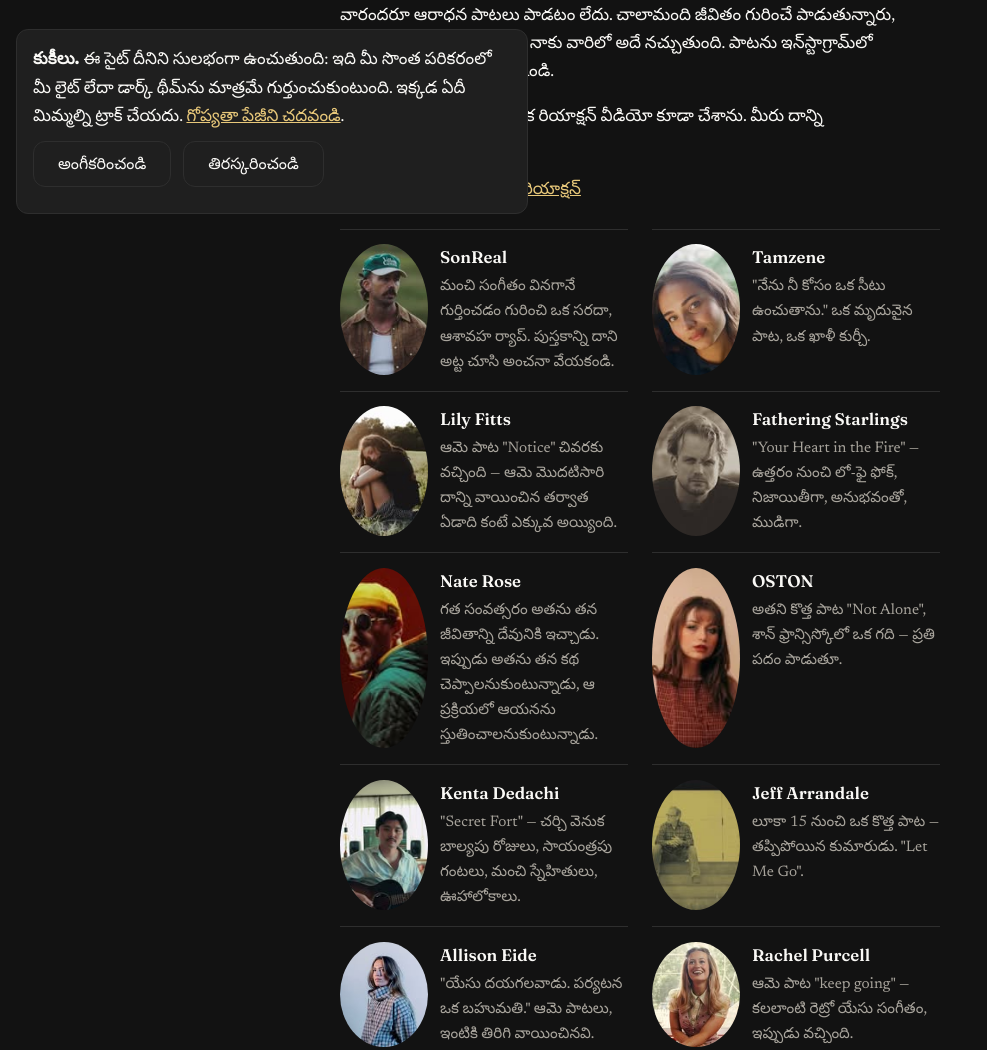
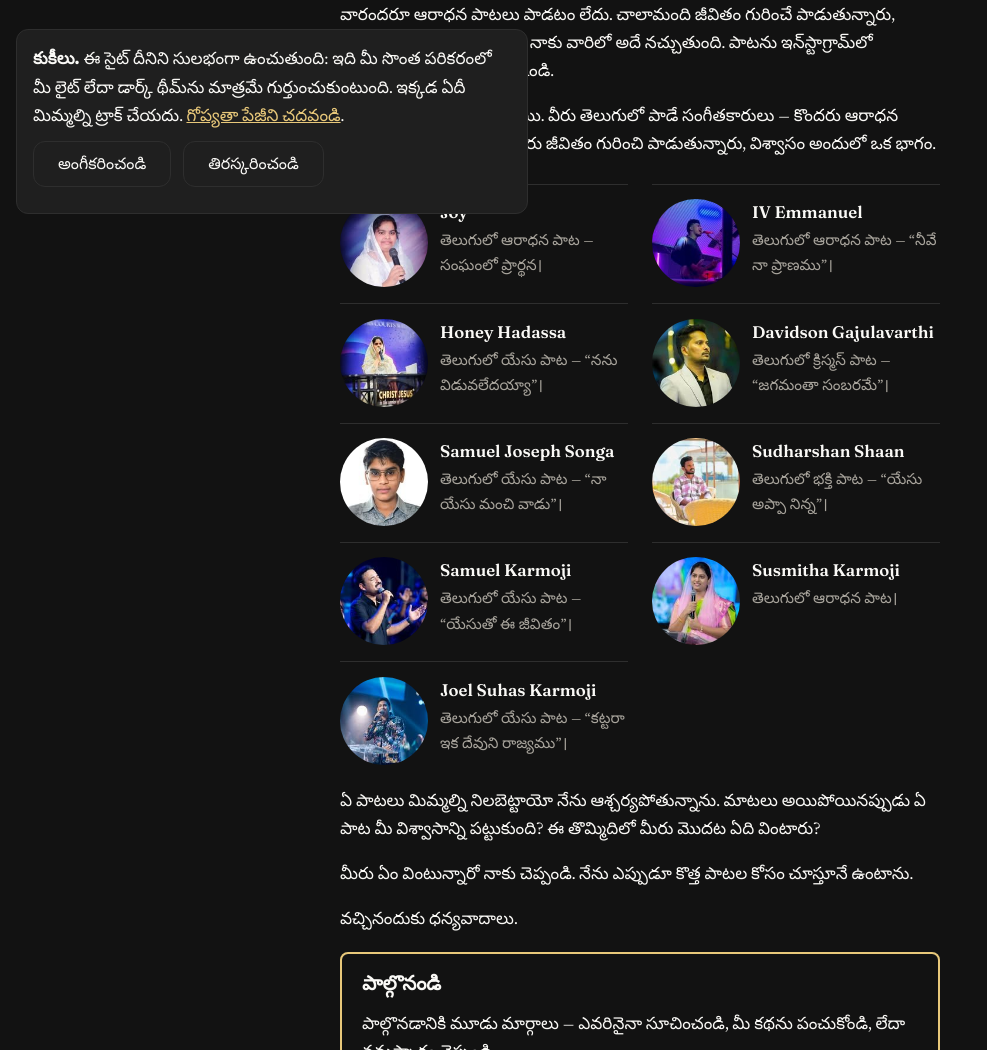
Before and after one commit to streamjonathan/jonathanmccallum-te, an Eleventy site: page content/posts/2026-11-23-music-and-faith.md in a window 1280 px wide. Shown: the part 570-1620 px from the top of the page, without its empty margins (0-987 px from the left). Built offline with nearby package versions, Linux system fonts and the light colour scheme; Eleventy itself is replaced by a stand-in of ours; files that its build step writes are made by us from their sources.

Commit message:
Music and Faith: Telugu musicians replace English artists [te]

```diff
--- a/content/posts/2026-11-23-music-and-faith.md
+++ b/content/posts/2026-11-23-music-and-faith.md
@@ -3,7 +3,7 @@ title: "సంగీతం మరియు విశ్వాసం"
 date: 2026-11-23
 slug: music-and-faith
 draft: false
-shareImage: /images/music-faith/sonreal.jpg
+shareImage: /images/music-faith/joys_joys27.jpg
 ---
 
 నేను ఇన్‌స్టాగ్రామ్‌లో సంగీతకారులను వినడంలో చాలా సమయం గడుపుతాను. ఇటీవల నేను వింటున్న కొందరు వీరు.
@@ -14,74 +14,57 @@ shareImage: /images/music-faith/sonreal.jpg
 
 వారందరూ ఆరాధన పాటలు పాడటం లేదు. చాలామంది జీవితం గురించే పాడుతున్నారు, విశ్వాసం అందులో ఒక భాగం. నాకు వారిలో అదే నచ్చుతుంది. పాటను ఇన్‌స్టాగ్రామ్‌లో చూడటానికి ఒక కార్డును నొక్కండి.
 
-SonReal కొత్త పాటకు నేను ఒక రియాక్షన్ వీడియో కూడా చేశాను. మీరు దాన్ని ఇక్కడ చూడవచ్చు:
-
-[SonReal కొత్త వీడియోకు నా రియాక్షన్](https://www.youtube.com/shorts/wePjZMr6beE)
+ఈ పాటలు తెలుగులో ఉన్నాయి. వీరు తెలుగులో పాడే సంగీతకారులు — కొందరు ఆరాధన పాటలు పాడుతున్నారు, కొందరు జీవితం గురించి పాడుతున్నారు, విశ్వాసం అందులో ఒక భాగం.
 
 <div class="ig-grid">
-<a class="ig-card" href="https://www.instagram.com/reel/DgBgmKwB84s/" target="_blank" rel="noopener">
-<img class="ig-card__img" src="/images/music-faith/sonreal.jpg" alt="SonReal" loading="lazy" width="150" height="150">
-<span class="ig-card__text"><span class="ig-card__name">SonReal</span>
-<span class="ig-card__note">మంచి సంగీతం వినగానే గుర్తించడం గురించి ఒక సరదా, ఆశావహ ర్యాప్. పుస్తకాన్ని దాని అట్ట చూసి అంచనా వేయకండి.</span></span>
+<a class="ig-card" href="https://www.instagram.com/reel/DTspOSqk8nw/" target="_blank" rel="noopener">
+<img class="ig-card__img" src="/images/music-faith/joys_joys27.jpg" alt="Joy" loading="lazy" width="150" height="150">
+<span class="ig-card__text"><span class="ig-card__name">Joy</span>
+<span class="ig-card__note">తెలుగులో ఆరాధన పాట — సంఘంలో ప్రార్థన।</span></span>
 </a>
-<a class="ig-card" href="https://www.instagram.com/reel/DgDnpYFAUjr/" target="_blank" rel="noopener">
-<img class="ig-card__img" src="/images/music-faith/tamzene.jpg" alt="Tamzene" loading="lazy" width="150" height="150">
-<span class="ig-card__text"><span class="ig-card__name">Tamzene</span>
-<span class="ig-card__note">"నేను నీ కోసం ఒక సీటు ఉంచుతాను." ఒక మృదువైన పాట, ఒక ఖాళీ కుర్చీ.</span></span>
+<a class="ig-card" href="https://www.instagram.com/reel/DMVCP4_CrQ2/" target="_blank" rel="noopener">
+<img class="ig-card__img" src="/images/music-faith/iv_emmanuel.jpg" alt="IV Emmanuel" loading="lazy" width="150" height="150">
+<span class="ig-card__text"><span class="ig-card__name">IV Emmanuel</span>
+<span class="ig-card__note">తెలుగులో ఆరాధన పాట — “నీవే నా ప్రాణము”।</span></span>
 </a>
-<a class="ig-card" href="https://www.instagram.com/reel/Df5X6L3K-3W/" target="_blank" rel="noopener">
-<img class="ig-card__img" src="/images/music-faith/lilyfittsmusic.jpg" alt="Lily Fitts" loading="lazy" width="150" height="150">
-<span class="ig-card__text"><span class="ig-card__name">Lily Fitts</span>
-<span class="ig-card__note">ఆమె పాట "Notice" చివరకు వచ్చింది — ఆమె మొదటిసారి దాన్ని వాయించిన తర్వాత ఏడాది కంటే ఎక్కువ అయ్యింది.</span></span>
+<a class="ig-card" href="https://www.instagram.com/reel/DfHo6fIxmnZ/" target="_blank" rel="noopener">
+<img class="ig-card__img" src="/images/music-faith/honeyhadassa.jpg" alt="Honey Hadassa" loading="lazy" width="150" height="150">
+<span class="ig-card__text"><span class="ig-card__name">Honey Hadassa</span>
+<span class="ig-card__note">తెలుగులో యేసు పాట — “నను విడువలేదయ్యా”।</span></span>
 </a>
-<a class="ig-card" href="https://www.instagram.com/reel/DgE-ybeI6ko/" target="_blank" rel="noopener">
-<img class="ig-card__img" src="/images/music-faith/fatheringstarlings.jpg" alt="Fathering Starlings" loading="lazy" width="150" height="150">
-<span class="ig-card__text"><span class="ig-card__name">Fathering Starlings</span>
-<span class="ig-card__note">"Your Heart in the Fire" — ఉత్తరం నుంచి లో-ఫై ఫోక్, నిజాయితీగా, అనుభవంతో, ముడిగా.</span></span>
+<a class="ig-card" href="https://www.instagram.com/reel/DSbqd_HD6zk/" target="_blank" rel="noopener">
+<img class="ig-card__img" src="/images/music-faith/davidson_gajulavarthi.jpg" alt="Davidson Gajulavarthi" loading="lazy" width="150" height="150">
+<span class="ig-card__text"><span class="ig-card__name">Davidson Gajulavarthi</span>
+<span class="ig-card__note">తెలుగులో క్రిస్మస్ పాట — “జగమంతా సంబరమే”।</span></span>
 </a>
-<a class="ig-card" href="https://www.instagram.com/reel/DfkSMZhpium/" target="_blank" rel="noopener">
-<img class="ig-card__img" src="/images/music-faith/naterosemusic.jpg" alt="Nate Rose" loading="lazy" width="150" height="150">
-<span class="ig-card__text"><span class="ig-card__name">Nate Rose</span>
-<span class="ig-card__note">గత సంవత్సరం అతను తన జీవితాన్ని దేవునికి ఇచ్చాడు. ఇప్పుడు అతను తన కథ చెప్పాలనుకుంటున్నాడు, ఆ ప్రక్రియలో ఆయనను స్తుతించాలనుకుంటున్నాడు.</span></span>
+<a class="ig-card" href="https://www.instagram.com/reel/DS7POFjAZKA/" target="_blank" rel="noopener">
+<img class="ig-card__img" src="/images/music-faith/samueljoseph_songa.jpg" alt="Samuel Joseph Songa" loading="lazy" width="150" height="150">
+<span class="ig-card__text"><span class="ig-card__name">Samuel Joseph Songa</span>
+<span class="ig-card__note">తెలుగులో యేసు పాట — “నా యేసు మంచి వాడు”।</span></span>
 </a>
-<a class="ig-card" href="https://www.instagram.com/p/DgBMyeNkkyO/" target="_blank" rel="noopener">
-<img class="ig-card__img" src="/images/music-faith/ostonmusic.jpg" alt="OSTON" loading="lazy" width="150" height="150">
-<span class="ig-card__text"><span class="ig-card__name">OSTON</span>
-<span class="ig-card__note">అతని కొత్త పాట "Not Alone", శాన్ ఫ్రాన్సిస్కోలో ఒక గది — ప్రతి పదం పాడుతూ.</span></span>
+<a class="ig-card" href="https://www.instagram.com/reel/DE7UAOpyAaX/" target="_blank" rel="noopener">
+<img class="ig-card__img" src="/images/music-faith/sudharshan_shaan.jpg" alt="Sudharshan Shaan" loading="lazy" width="150" height="150">
+<span class="ig-card__text"><span class="ig-card__name">Sudharshan Shaan</span>
+<span class="ig-card__note">తెలుగులో భక్తి పాట — “యేసు అప్పా నిన్న”।</span></span>
 </a>
-<a class="ig-card" href="https://www.instagram.com/reel/Df1qtokoyBh/" target="_blank" rel="noopener">
-<img class="ig-card__img" src="/images/music-faith/kenta_dedachi.jpg" alt="Kenta Dedachi" loading="lazy" width="150" height="150">
-<span class="ig-card__text"><span class="ig-card__name">Kenta Dedachi</span>
-<span class="ig-card__note">"Secret Fort" — చర్చి వెనుక బాల్యపు రోజులు, సాయంత్రపు గంటలు, మంచి స్నేహితులు, ఊహాలోకాలు.</span></span>
+<a class="ig-card" href="https://www.instagram.com/reel/DblA7s4v8D0/" target="_blank" rel="noopener">
+<img class="ig-card__img" src="/images/music-faith/samuelkarmoji.jpg" alt="Samuel Karmoji" loading="lazy" width="150" height="150">
+<span class="ig-card__text"><span class="ig-card__name">Samuel Karmoji</span>
+<span class="ig-card__note">తెలుగులో యేసు పాట — “యేసుతో ఈ జీవితం”।</span></span>
 </a>
-<a class="ig-card" href="https://www.instagram.com/reel/DfCRnSiPXa5/" target="_blank" rel="noopener">
-<img class="ig-card__img" src="/images/music-faith/jeffarrandale.jpg" alt="Jeff Arrandale" loading="lazy" width="150" height="150">
-<span class="ig-card__text"><span class="ig-card__name">Jeff Arrandale</span>
-<span class="ig-card__note">లూకా 15 నుంచి ఒక కొత్త పాట — తప్పిపోయిన కుమారుడు. "Let Me Go".</span></span>
+<a class="ig-card" href="https://www.instagram.com/reel/DgG30SCSm7e/" target="_blank" rel="noopener">
+<img class="ig-card__img" src="/images/music-faith/susmithakarmoji.jpg" alt="Susmitha Karmoji" loading="lazy" width="150" height="150">
+<span class="ig-card__text"><span class="ig-card__name">Susmitha Karmoji</span>
+<span class="ig-card__note">తెలుగులో ఆరాధన పాట।</span></span>
 </a>
-<a class="ig-card" href="https://www.instagram.com/reel/Df71X0lzZsN/" target="_blank" rel="noopener">
-<img class="ig-card__img" src="/images/music-faith/allison_eide.jpg" alt="Allison Eide" loading="lazy" width="150" height="150">
-<span class="ig-card__text"><span class="ig-card__name">Allison Eide</span>
-<span class="ig-card__note">"యేసు దయగలవాడు. పర్యటన ఒక బహుమతి." ఆమె పాటలు, ఇంటికి తిరిగి వాయించినవి.</span></span>
-</a>
-<a class="ig-card" href="https://www.instagram.com/reel/DgD31mXBDcn/" target="_blank" rel="noopener">
-<img class="ig-card__img" src="/images/music-faith/rachelpurcellmusic.jpg" alt="Rachel Purcell" loading="lazy" width="150" height="150">
-<span class="ig-card__text"><span class="ig-card__name">Rachel Purcell</span>
-<span class="ig-card__note">ఆమె పాట "keep going" — కలలాంటి రెట్రో యేసు సంగీతం, ఇప్పుడు వచ్చింది.</span></span>
-</a>
-<a class="ig-card" href="https://www.instagram.com/reel/Df9vziqCJtC/" target="_blank" rel="noopener">
-<img class="ig-card__img" src="/images/music-faith/haleyjonesofficial.jpg" alt="Haley Jones" loading="lazy" width="150" height="150">
-<span class="ig-card__text"><span class="ig-card__name">Haley Jones</span>
-<span class="ig-card__note">"యేసు గురించి వినాల్సిన వారెవరో ప్రతి ఒక్కరికీ తెలుసు."</span></span>
-</a>
-<a class="ig-card" href="https://www.instagram.com/reel/DgAmATaizM0/" target="_blank" rel="noopener">
-<img class="ig-card__img" src="/images/music-faith/gracegrabermusic.jpg" alt="Grace Graber" loading="lazy" width="150" height="150">
-<span class="ig-card__text"><span class="ig-card__name">Grace Graber</span>
-<span class="ig-card__note">ఆమె మానసిక ఆరోగ్య ప్రయాణం గురించిన పాటలు. అవి పాప్ పంక్ కూడా.</span></span>
+<a class="ig-card" href="https://www.instagram.com/reel/Df7KBMcqGQA/" target="_blank" rel="noopener">
+<img class="ig-card__img" src="/images/music-faith/joelsuhaskarmoji.jpg" alt="Joel Suhas Karmoji" loading="lazy" width="150" height="150">
+<span class="ig-card__text"><span class="ig-card__name">Joel Suhas Karmoji</span>
+<span class="ig-card__note">తెలుగులో యేసు పాట — “కట్టరా ఇక దేవుని రాజ్యము”।</span></span>
 </a>
 </div>
 
-ఏ పాటలు మిమ్మల్ని నిలబెట్టాయో నేను ఆశ్చర్యపోతున్నాను. మాటలు అయిపోయినప్పుడు ఏ పాట మీ విశ్వాసాన్ని పట్టుకుంది? ఈ పన్నెండులో మీరు మొదట ఏది వింటారు?
+ఏ పాటలు మిమ్మల్ని నిలబెట్టాయో నేను ఆశ్చర్యపోతున్నాను. మాటలు అయిపోయినప్పుడు ఏ పాట మీ విశ్వాసాన్ని పట్టుకుంది? ఈ తొమ్మిదిలో మీరు మొదట ఏది వింటారు?
 
 మీరు ఏం వింటున్నారో నాకు చెప్పండి. నేను ఎప్పుడూ కొత్త పాటల కోసం చూస్తూనే ఉంటాను.
 
```
Also changed, not shown: content/images/music-faith/davidson_gajulavarthi.jpg (added), content/images/music-faith/honeyhadassa.jpg (added), content/images/music-faith/iv_emmanuel.jpg (added), content/images/music-faith/joelsuhaskarmoji.jpg (added), content/images/music-faith/joys_joys27.jpg (added), content/images/music-faith/samueljoseph_songa.jpg (added), content/images/music-faith/samuelkarmoji.jpg (added), content/images/music-faith/sudharshan_shaan.jpg (added), content/images/music-faith/susmithakarmoji.jpg (added).
